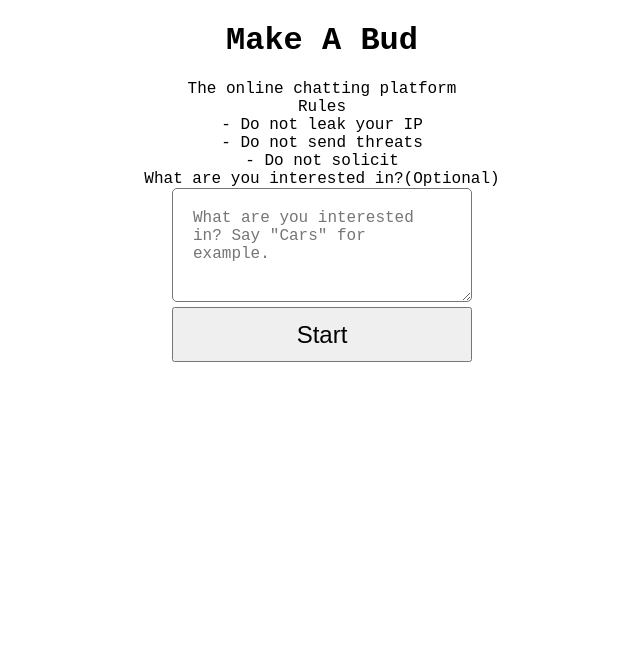
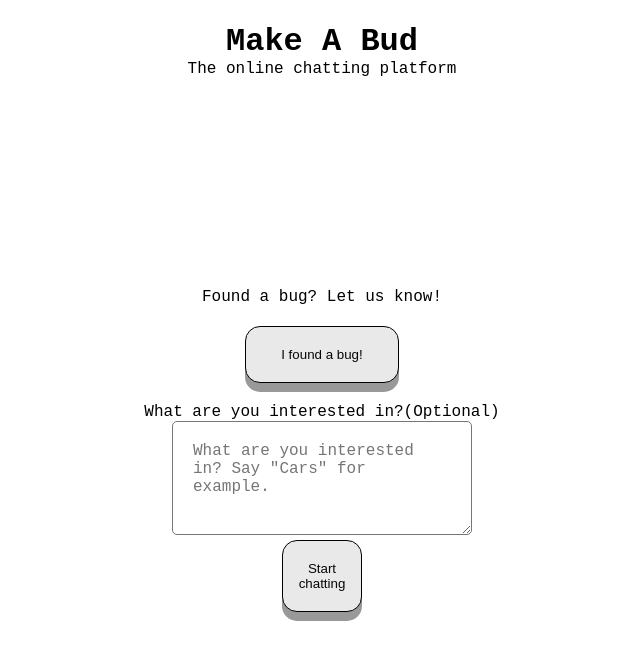
Before and after one commit to dkchiem/MakeABud, a SvelteKit app: page / in a window 1280 px wide. Shown: the top 660 px of the page, without its empty margins (318-958 px from the left). Built offline with nearby package versions, Linux system fonts and the light colour scheme; a web font is replaced by a local one.

Commit message:
interface modifications

```diff
--- a/src/routes/+layout.svelte
+++ b/src/routes/+layout.svelte
@@ -4,16 +4,26 @@
 
 <header>
 	<h1>Make A Bud</h1>
+	<p class="prompt">The online chatting platform</p>
 </header>
 
-<slot />
+<div class="main-container">
+	<slot />
+</div>
 
 <style lang="scss">
+	.main-container {
+		height: calc(100vh - 100px);
+	}
+	.prompt {
+		text-align: center;
+	}
 	header {
 		display: flex;
+		flex-direction: column;
 		justify-content: center;
 		align-items: center;
-		height: 80px;
+		height: 100px;
 		h1 {
 			text-align: center;
 		}
--- a/src/routes/+page.svelte
+++ b/src/routes/+page.svelte
@@ -1,11 +1,7 @@
-<p class="prompt">The online chatting platform</p>
 <div class="container">
 	<div>
-		<p>Rules</p>
-		<p>- Do not leak your IP</p>
-		<p>- Do not send threats</p>
-		<p>- Do not solicit</p>
-
+		<p>Found a bug? Let us know!</p>
+		<a href="https://forms.gle/BZwUN3MJiZXhjrar5"><button class="bug">I found a bug!</button></a>
 		<p>What are you interested in?(Optional)</p>
 		<textarea
 			rows="4"
@@ -13,12 +9,17 @@
 			placeholder="What are you interested in? Say &quot;Cars&quot; for example."
 		/>
 	</div>
-	<a href="/chat"><button>Start</button></a>
+	<a href="/chat"><button class="start">Start chatting</button></a>
 </div>
 
 <style lang="scss">
-	.prompt {
+	.bug {
 		text-align: center;
+		margin: 20px 0;
+	.start {
+		text-align: center;
+		margin: 20 px 0;
+	}
 	}
 	.container {
 		text-align: center;
@@ -26,17 +27,12 @@
 		flex-direction: column;
 		justify-content: center;
 		align-items: center;
-		flex: 1;
+		height: 100%;
 		textarea {
 			border-radius: 5px;
 			padding: 20px;
 			width: 300px;
 			font-size: 1rem;
 		}
-		button {
-			width: 300px;
-			height: 55px;
-			font-size: 1.5rem;
-		}
 	}
 </style>
--- a/src/routes/app.scss
+++ b/src/routes/app.scss
@@ -9,3 +9,21 @@ body {
 	height: 100vh;
 	max-height: 100vh;
 }
+
+button {
+	padding:20px 10%;
+	color: #070707;
+	background-color: #e9e9e9;
+	border: 1px solid black;
+	border-radius: 15px;
+	display: inline-block;
+	box-shadow: 0 9px #999;
+	transition: 0.8s;
+}
+button:hover {background-color: #e9e9e9}
+
+button:active {
+	background-color: #e9e9e9;
+	box-shadow: 0 5px #666;
+	transform: translateY(4px);
+}
--- a/src/routes/chat/+page.svelte
+++ b/src/routes/chat/+page.svelte
@@ -80,7 +80,7 @@
 	.container {
 		display: flex;
 		flex-direction: column;
-		height: calc(100vh - 80px);
+		height: 100%;
 		.chat {
 			flex: 1;
 			overflow-y: auto;
@@ -118,11 +118,6 @@
 				border-radius: 50px;
 				border: 1px solid black;
 			}
-			button {
-				border-radius: 7px;
-				padding: 4px;
-				width: 100px;
-			}
 		}
 	}
 </style>
```
